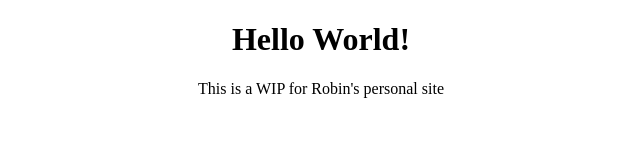
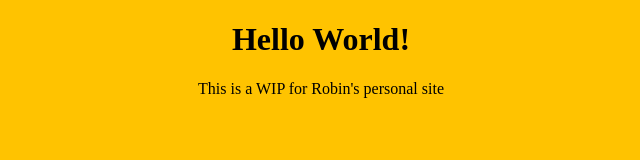
Before and after one commit to Zhixinb/Zhixinb.github.io, a plain HTML site: page index.html in a window 1280 px wide. Shown: the whole page, without its empty margins (319-959 px from the left). Drawn offline with Linux system fonts and the light colour scheme.

Commit message:
Changed background color

```diff
--- a/index.html
+++ b/index.html
@@ -6,7 +6,7 @@ h1 {text-align:center;}
 p {text-align:center;}
 </style>
 </head>
-<body>
+<body bgcolor="#FFC300">
 
 <h1>Hello World!</h1>
 <p>This is a WIP for Robin's personal site</p>
```
